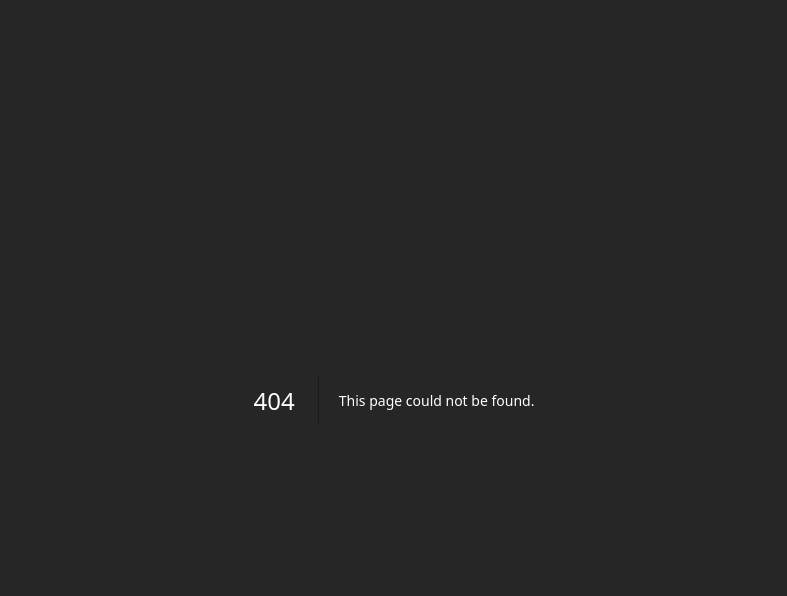
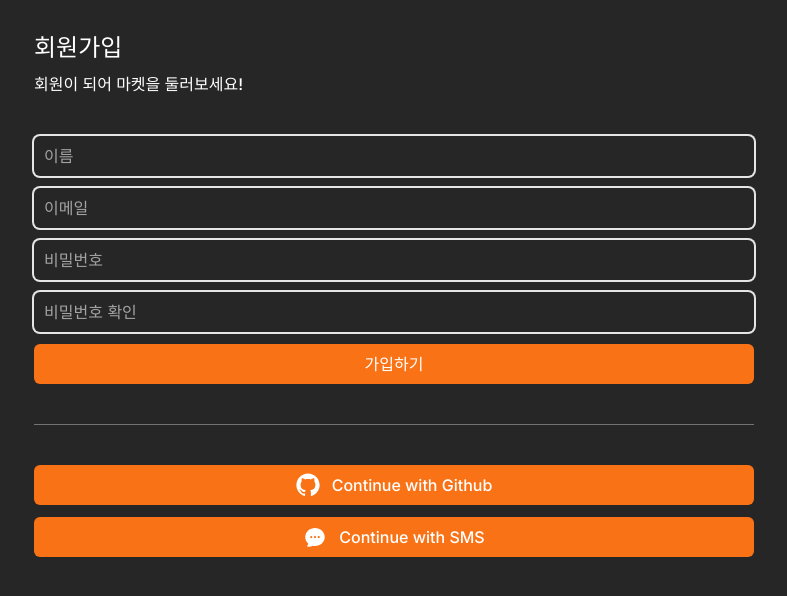
Before and after one commit to gon2s/next-market, a Next.js app: page /create-account in a window 1280 px wide. Before the commit this address had no page. Shown: the top 596 px of the page, without its empty margins (246-1033 px from the left). Built offline with nearby package versions, Linux system fonts and the light colour scheme.

Commit message:
인증 페이지 퍼블리싱

```diff
--- /dev/null
+++ b/app/(auth)/create-account/page.tsx
@@ -0,0 +1,33 @@
+import React from 'react';
+import { FormButton, FormInput, SocialButton } from '@/components';
+
+function CreateAccountPage() {
+  return (
+    <div className={'flex flex-col gap-10 py-8 px-6'}>
+      <div className={'flex flex-col gap-2 *:font-medium'}>
+        <h1 className={'text-2xl'}>회원가입</h1>
+        <h2>회원이 되어 마켓을 둘러보세요!</h2>
+      </div>
+      <form className={'flex flex-col gap-3'} action="">
+        <FormInput type={'text'} placeholder={'이름'} required errors={[]} />
+        <FormInput type={'email'} placeholder={'이메일'} required errors={[]} />
+        <FormInput
+          type={'password'}
+          placeholder={'비밀번호'}
+          required
+          errors={[]}
+        />
+        <FormInput
+          type={'password'}
+          placeholder={'비밀번호 확인'}
+          required
+          errors={[]}
+        />
+        <FormButton>가입하기</FormButton>
+      </form>
+      <SocialButton />
+    </div>
+  );
+}
+
+export default CreateAccountPage;
--- /dev/null
+++ b/app/(auth)/login/page.tsx
@@ -0,0 +1,30 @@
+import React from 'react';
+import { FormButton, FormInput, SocialButton } from '@/components';
+
+function LoginPage() {
+  return (
+    <div className={'flex flex-col gap-10 py-8 px-6'}>
+      <div className={'flex flex-col gap-2 *:font-medium'}>
+        <div className={'flex flex-row items-center gap-3'}>
+          <h1 className={'text-3xl'}>🎃</h1>
+          <h1 className={'text-2xl'}>Market</h1>
+        </div>
+        <h2>로그인</h2>
+      </div>
+      <form className={'flex flex-col gap-3'} action="">
+        <FormInput type={'email'} placeholder={'Email'} required errors={[]} />
+        <FormInput
+          type={'password'}
+          placeholder={'Password'}
+          required
+          errors={[]}
+        />
+
+        <FormButton>Create Account</FormButton>
+      </form>
+      <SocialButton />
+    </div>
+  );
+}
+
+export default LoginPage;
--- /dev/null
+++ b/app/(auth)/sms/page.tsx
@@ -0,0 +1,31 @@
+import React from 'react';
+import { FormButton, FormInput } from '@/components';
+
+function SMSPage() {
+  return (
+    <div className={'flex flex-col gap-10 py-8 px-6'}>
+      <div className={'flex flex-col gap-2 *:font-medium'}>
+        <h1 className={'text-2xl'}>SMS 로그인</h1>
+        <h2>휴대폰 번호로 로그인하기</h2>
+      </div>
+      <form className={'flex flex-col gap-3'} action="">
+        <FormInput
+          type={'number'}
+          placeholder={'휴대폰 번호'}
+          required
+          errors={[]}
+        />
+        <FormInput
+          type={'number'}
+          placeholder={'인증 번호'}
+          required
+          errors={[]}
+        />
+
+        <FormButton>인증하기</FormButton>
+      </form>
+    </div>
+  );
+}
+
+export default SMSPage;
--- a/app/page.tsx
+++ b/app/page.tsx
@@ -11,17 +11,12 @@ export default function Home() {
         <h2 className={'text-2xl'}>GONS 마켓에 어서오세요!</h2>
       </div>
       <div className={'w-full flex flex-col items-center gap-3 border-white'}>
-        <Link
-          className={
-            'w-full bg-orange-500 text-white text-lg font-medium py-2.5 rounded-md text-center hover:bg-orange-400 transition-colors '
-          }
-          href={'/'}
-        >
+        <Link className={'primary-btn py-2.5 text-lg'} href={'create-account'}>
           시작하기
         </Link>
         <div className={'flex gap-2'}>
           <span>이미 계정이 있나요?</span>
-          <Link className={'hover:underline'} href={'/'}>
+          <Link className={'hover:underline'} href={'login'}>
             로그인
           </Link>
         </div>
```
